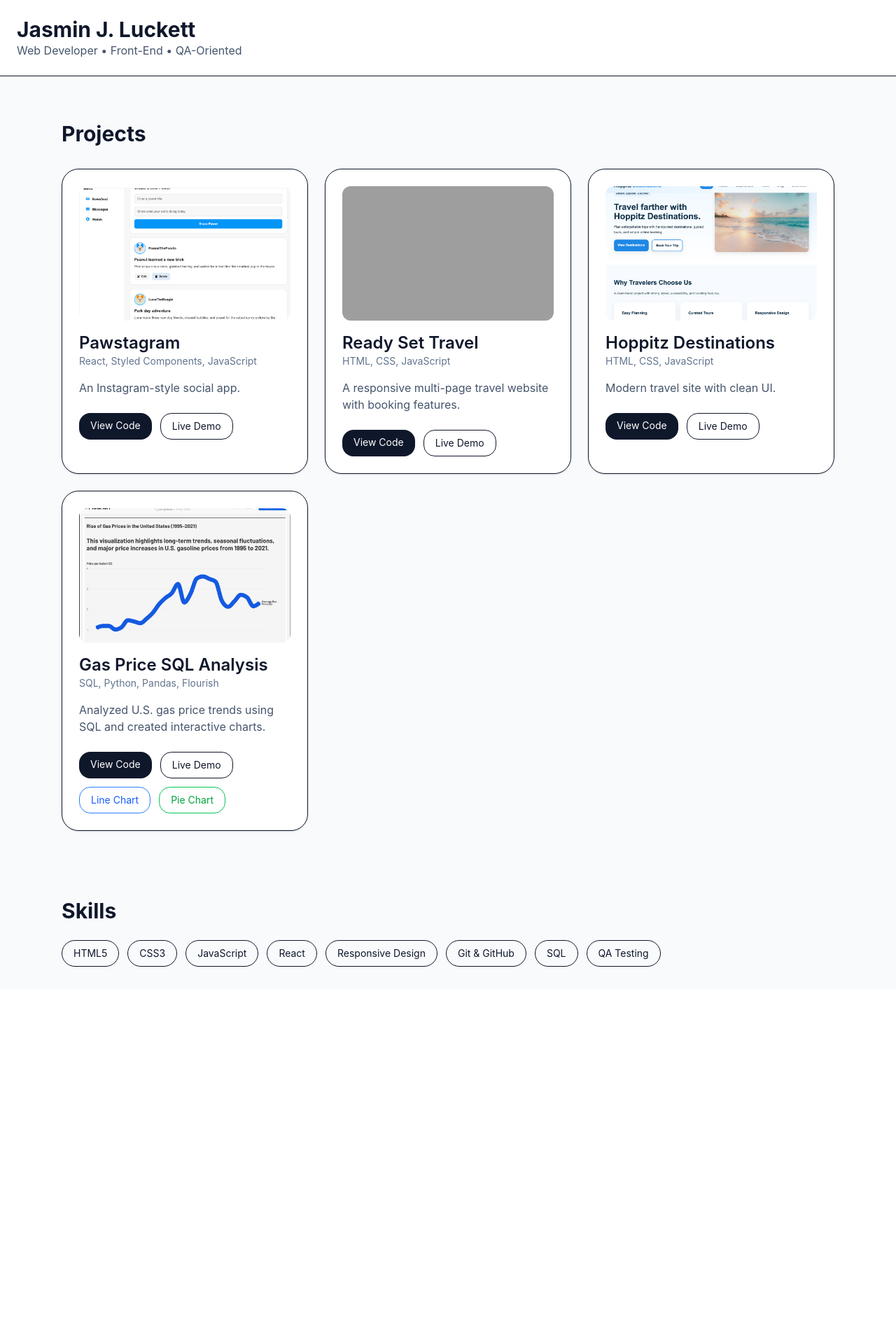
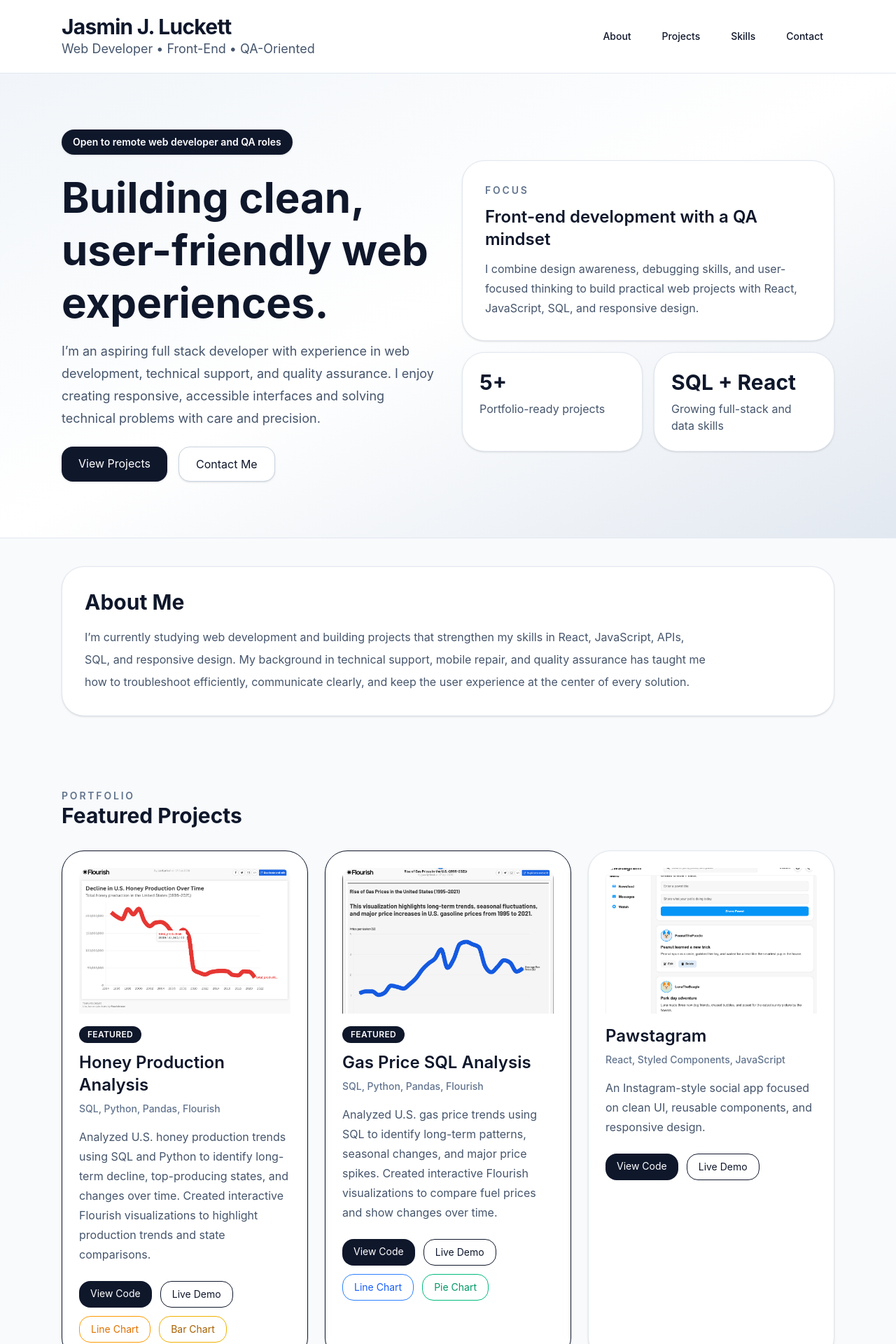
Before and after one commit to LuckettJasmin-FS-4/Jasmin-Portfolio, a React (Vite) app: page / in a window 1280 px wide. Shown: the top 1920 px of the page at 70% size. Before the commit the page ends 1413 px from the top, so only its background shows below. Built offline with nearby package versions, Linux system fonts and the light colour scheme; grey boxes are pictures that could not be loaded.

Commit message:
Add honey project and fix portfolio links

```diff
--- a/package.json
+++ b/package.json
@@ -11,6 +11,7 @@
   },
   "dependencies": {
     "@tailwindcss/vite": "^4.2.2",
+    "framer-motion": "^12.38.0",
     "react": "^19.2.4",
     "react-dom": "^19.2.4",
     "tailwindcss": "^4.2.2"
--- a/src/App.jsx
+++ b/src/App.jsx
@@ -2,48 +2,90 @@ import pawstagramImg from "./assets/pawstagram.png";
 import travelImg from "./assets/travel.png";
 import hoppitzImg from "./assets/hoppitz.png";
 import lineChartImg from "./assets/lineChart.png";
+import honeyChartImg from "./assets/honeyChart.png";
 
 export default function JasminPortfolio() {
   const projects = [
     {
+      title: "Honey Production Analysis",
+      tech: "SQL, Python, Pandas, Flourish",
+      description:
+        "Analyzed U.S. honey production trends using SQL and Python to identify long-term decline, top-producing states, and changes over time. Created interactive Flourish visualizations to highlight production trends and state comparisons.",
+      github: "https://github.com/LuckettJasmin-FS-4/honey-production-analysis",
+      demo:"https://www.kaggle.com/code/jasminluckett/decline-in-u-s-honey-production-a-sql-and-data-a",
+      charts: [
+        {
+          label: "Line Chart",
+          url: "https://public.flourish.studio/visualisation/28571157/",
+          style:
+            "rounded-2xl border border-amber-500 px-4 py-2 text-sm text-amber-600 transition hover:bg-amber-50",
+        },
+        {
+          label: "Bar Chart",
+          url: "https://public.flourish.studio/visualisation/28573476/",
+          style:
+            "rounded-2xl border border-yellow-500 px-4 py-2 text-sm text-yellow-700 transition hover:bg-yellow-50",
+        },
+      ],
+      image: honeyChartImg,
+      featured: true,
+    },
+    {
+      title: "Gas Price SQL Analysis",
+      tech: "SQL, Python, Pandas, Flourish",
+      description:
+        "Analyzed U.S. gas price trends using SQL to identify long-term patterns, seasonal changes, and major price spikes. Created interactive Flourish visualizations to compare fuel prices and show changes over time.",
+      github: "https://github.com/LuckettJasmin-FS-4/gas-price-sql-analysis",
+      demo: "https://www.kaggle.com/code/jasminluckett/rise-of-gas-prices-in-the-u-s-a-sql-analysis",
+      charts: [
+        {
+          label: "Line Chart",
+          url: "https://public.flourish.studio/visualisation/28566700/",
+          style:
+            "rounded-2xl border border-blue-500 px-4 py-2 text-sm text-blue-600 transition hover:bg-blue-50",
+        },
+        {
+          label: "Pie Chart",
+          url: "https://public.flourish.studio/visualisation/28567731/",
+          style:
+            "rounded-2xl border border-emerald-500 px-4 py-2 text-sm text-emerald-600 transition hover:bg-emerald-50",
+        },
+      ],
+      image: lineChartImg,
+      featured: true,
+    },
+    {
       title: "Pawstagram",
       tech: "React, Styled Components, JavaScript",
-      description: "An Instagram-style social app.",
+      description:
+        "An Instagram-style social app focused on clean UI, reusable components, and responsive design.",
       github: "https://github.com/LuckettJasmin-FS-4/luckett-jasmin-dev2501a",
       demo: "https://your-pawstagram-demo-link.com",
+      charts: [],
       image: pawstagramImg,
+      featured: false,
     },
     {
       title: "Ready Set Travel",
       tech: "HTML, CSS, JavaScript",
       description:
-        "A responsive multi-page travel website with booking features.",
+        "A responsive multi-page travel website with destination pages, booking features, and polished layout design.",
       github: "https://github.com/ePortfolios/wdv119-LuckettJasmin-FS-2",
       demo: "https://your-readysettravel-demo-link.com",
+      charts: [],
       image: travelImg,
+      featured: false,
     },
     {
       title: "Hoppitz Destinations",
       tech: "HTML, CSS, JavaScript",
-      description: "Modern travel site with clean UI.",
+      description:
+        "A modern travel website with a clean interface, responsive layout, and visually engaging design.",
       github: "https://github.com/LuckettJasmin-FS-4/hoppitz-destinations",
       demo: "https://your-hoppitz-demo-link.com",
+      charts: [],
       image: hoppitzImg,
-    },
-    {
-      title: "Gas Price SQL Analysis",
-      tech: "SQL, Python, Pandas, Flourish",
-      description:
-        "Analyzed U.S. gas price trends using SQL and created interactive charts.",
-      github:
-        "https://github.com/LuckettJasmin-FS-4/gas-price-sql-analysis",
-      demo:
-        "https://www.kaggle.com/code/jasminluckett/rise-of-gas-prices-in-the-u-s-a-sql-analysis",
-      lineChart:
-        "https://public.flourish.studio/visualisation/28566700/",
-      pieChart:
-        "https://public.flourish.studio/visualisation/28567731/",
-      image: lineChartImg,
+      featured: false,
     },
   ];
 
@@ -53,45 +95,177 @@ export default function JasminPortfolio() {
     "JavaScript",
     "React",
     "Responsive Design",
+    "Accessibility",
     "Git & GitHub",
     "SQL",
+    "Python",
+    "Pandas",
     "QA Testing",
+    "Debugging",
   ];
 
   return (
     <div className="min-h-screen bg-slate-50 text-slate-900">
-      <header className="border-b bg-white p-6">
-        <h1 className="text-3xl font-bold">Jasmin J. Luckett</h1>
-        <p className="text-slate-600">
+      <header className="sticky top-0 z-50 border-b border-slate-200 bg-white/90 backdrop-blur">
+        <div className="mx-auto flex max-w-6xl flex-col gap-4 px-6 py-5 md:flex-row md:items-center md:justify-between">
+          <div>
+            <h1 className="text-3xl font-bold tracking-tight">
+              Jasmin J. Luckett
+            </h1>
+            <p className="text-lg text-slate-600">
               Web Developer • Front-End • QA-Oriented
             </p>
+          </div>
+
+          <nav className="flex flex-wrap gap-3 text-sm font-medium">
+            <a
+              href="#about"
+              className="rounded-full px-4 py-2 transition hover:bg-slate-100"
+            >
+              About
+            </a>
+            <a
+              href="#projects"
+              className="rounded-full px-4 py-2 transition hover:bg-slate-100"
+            >
+              Projects
+            </a>
+            <a
+              href="#skills"
+              className="rounded-full px-4 py-2 transition hover:bg-slate-100"
+            >
+              Skills
+            </a>
+            <a
+              href="#contact"
+              className="rounded-full px-4 py-2 transition hover:bg-slate-100"
+            >
+              Contact
+            </a>
+          </nav>
+        </div>
       </header>
 
       <main>
-        {/* PROJECTS */}
+        <section className="relative overflow-hidden border-b border-slate-200 bg-gradient-to-br from-slate-100 via-white to-slate-200">
+          <div className="mx-auto grid max-w-6xl gap-10 px-6 py-20 md:grid-cols-2 md:items-center">
+            <div className="space-y-6">
+              <p className="inline-block rounded-full bg-slate-900 px-4 py-2 text-sm font-semibold text-white shadow-sm">
+                Open to remote web developer and QA roles
+              </p>
+
+              <div className="space-y-4">
+                <h2 className="text-5xl font-bold leading-tight md:text-6xl">
+                  Building clean, user-friendly web experiences.
+                </h2>
+                <p className="max-w-xl text-lg leading-8 text-slate-600">
+                  I’m an aspiring full stack developer with experience in web
+                  development, technical support, and quality assurance. I enjoy
+                  creating responsive, accessible interfaces and solving
+                  technical problems with care and precision.
+                </p>
+              </div>
+
+              <div className="flex flex-wrap gap-4">
+                <a
+                  href="#projects"
+                  className="rounded-2xl bg-slate-900 px-6 py-3 text-white shadow-sm transition hover:-translate-y-1 hover:shadow-md"
+                >
+                  View Projects
+                </a>
+                <a
+                  href="#contact"
+                  className="rounded-2xl border border-slate-300 bg-white px-6 py-3 shadow-sm transition hover:-translate-y-1 hover:shadow-md"
+                >
+                  Contact Me
+                </a>
+              </div>
+            </div>
+
+            <div className="grid gap-4">
+              <div className="rounded-[2rem] border border-slate-200 bg-white p-8 shadow-sm transition hover:-translate-y-1 hover:shadow-md">
+                <p className="text-sm font-semibold uppercase tracking-[0.2em] text-slate-500">
+                  Focus
+                </p>
+                <h3 className="mt-3 text-2xl font-semibold">
+                  Front-end development with a QA mindset
+                </h3>
+                <p className="mt-3 leading-7 text-slate-600">
+                  I combine design awareness, debugging skills, and
+                  user-focused thinking to build practical web projects with
+                  React, JavaScript, SQL, and responsive design.
+                </p>
+              </div>
+
+              <div className="grid gap-4 sm:grid-cols-2">
+                <div className="rounded-[2rem] border border-slate-200 bg-white p-6 shadow-sm transition hover:-translate-y-1 hover:shadow-md">
+                  <p className="text-3xl font-bold">5+</p>
+                  <p className="mt-2 text-slate-600">
+                    Portfolio-ready projects
+                  </p>
+                </div>
+                <div className="rounded-[2rem] border border-slate-200 bg-white p-6 shadow-sm transition hover:-translate-y-1 hover:shadow-md">
+                  <p className="text-3xl font-bold">SQL + React</p>
+                  <p className="mt-2 text-slate-600">
+                    Growing full-stack and data skills
+                  </p>
+                </div>
+              </div>
+            </div>
+          </div>
+        </section>
+
+        <section id="about" className="mx-auto max-w-6xl px-6 py-10">
+          <div className="rounded-[2rem] border border-slate-200 bg-white p-8 shadow-sm transition hover:shadow-md">
+            <h2 className="text-3xl font-bold">About Me</h2>
+            <p className="mt-4 max-w-4xl leading-8 text-slate-600">
+              I’m currently studying web development and building projects that
+              strengthen my skills in React, JavaScript, APIs, SQL, and
+              responsive design. My background in technical support, mobile
+              repair, and quality assurance has taught me how to troubleshoot
+              efficiently, communicate clearly, and keep the user experience at
+              the center of every solution.
+            </p>
+          </div>
+        </section>
+
         <section id="projects" className="mx-auto max-w-6xl px-6 py-16">
-          <h2 className="text-3xl font-bold">Projects</h2>
+          <div className="flex flex-wrap items-end justify-between gap-4">
+            <div>
+              <p className="text-sm font-semibold uppercase tracking-[0.2em] text-slate-500">
+                Portfolio
+              </p>
+              <h2 className="text-3xl font-bold">Featured Projects</h2>
+            </div>
+          </div>
 
-          <div className="mt-8 grid gap-6 md:grid-cols-3">
+          <div className="mt-8 grid gap-6 md:grid-cols-2 xl:grid-cols-3">
             {projects.map((project) => (
               <article
                 key={project.title}
-                className="rounded-3xl border bg-white p-6 shadow-sm"
+                className={`group rounded-[2rem] border bg-white p-6 shadow-sm transition duration-300 hover:-translate-y-2 hover:shadow-xl ${
+                  project.featured ? "border-slate-900" : "border-slate-200"
+                }`}
               >
+                <div className="overflow-hidden rounded-2xl">
                   <img
                     src={project.image}
                     alt={project.title}
-                  className="mb-4 h-48 w-full rounded-xl object-cover"
+                    className="mb-4 h-52 w-full object-cover transition duration-300 group-hover:scale-105"
                   />
+                </div>
 
-                <h3 className="text-2xl font-semibold">
-                  {project.title}
-                </h3>
-                <p className="text-sm text-slate-500">
+                {project.featured && (
+                  <span className="mb-3 inline-flex rounded-full bg-slate-900 px-3 py-1 text-xs font-semibold uppercase tracking-wide text-white">
+                    Featured
+                  </span>
+                )}
+
+                <h3 className="text-2xl font-semibold">{project.title}</h3>
+                <p className="mt-2 text-sm font-medium text-slate-500">
                   {project.tech}
                 </p>
-
-                <p className="mt-4 text-slate-600">
+                <p className="mt-4 leading-7 text-slate-600">
                   {project.description}
                 </p>
 
@@ -100,7 +274,7 @@ export default function JasminPortfolio() {
                     href={project.github}
                     target="_blank"
                     rel="noreferrer"
-                    className="rounded-2xl bg-slate-900 px-4 py-2 text-sm text-white"
+                    className="rounded-2xl bg-slate-900 px-4 py-2 text-sm text-white transition hover:opacity-90"
                   >
                     View Code
                   </a>
@@ -109,50 +283,86 @@ export default function JasminPortfolio() {
                     href={project.demo}
                     target="_blank"
                     rel="noreferrer"
-                    className="rounded-2xl border px-4 py-2 text-sm"
+                    className="rounded-2xl border border-slate-900 px-4 py-2 text-sm transition hover:bg-slate-50"
                   >
                     Live Demo
                   </a>
 
-                  {project.lineChart && (
+                  {project.charts &&
+                    project.charts.map((chart) => (
                       <a
-                      href={project.lineChart}
+                        key={chart.label}
+                        href={chart.url}
                         target="_blank"
                         rel="noreferrer"
-                      className="rounded-2xl border border-blue-500 px-4 py-2 text-sm text-blue-600"
+                        className={chart.style}
                       >
-                      Line Chart
+                        {chart.label}
                       </a>
-                  )}
-
-                  {project.pieChart && (
-                    <a
-                      href={project.pieChart}
-                      target="_blank"
-                      rel="noreferrer"
-                      className="rounded-2xl border border-green-500 px-4 py-2 text-sm text-green-600"
-                    >
-                      Pie Chart
-                    </a>
-                  )}
+                    ))}
                 </div>
               </article>
             ))}
           </div>
         </section>
 
-        {/* SKILLS */}
-        <section id="skills" className="mx-auto max-w-6xl px-6 py-8">
-          <h2 className="text-3xl font-bold">Skills</h2>
+        <section id="skills" className="mx-auto max-w-6xl px-6 py-10">
+          <div className="rounded-[2rem] border border-slate-200 bg-white p-8 shadow-sm transition hover:shadow-md">
+            <p className="text-sm font-semibold uppercase tracking-[0.2em] text-slate-500">
+              Tech Stack
+            </p>
+            <h2 className="mt-2 text-3xl font-bold">Skills</h2>
+
             <div className="mt-6 flex flex-wrap gap-3">
               {skills.map((skill) => (
                 <span
                   key={skill}
-                className="rounded-full border px-4 py-2 text-sm"
+                  className="rounded-full border border-slate-300 bg-slate-50 px-4 py-2 text-sm font-medium transition hover:bg-slate-100"
                 >
                   {skill}
                 </span>
               ))}
+            </div>
+          </div>
+        </section>
+
+        <section id="contact" className="mx-auto max-w-6xl px-6 py-16">
+          <div className="rounded-[2rem] bg-slate-900 p-8 text-white shadow-sm">
+            <h2 className="text-3xl font-bold">Let’s Connect</h2>
+            <p className="mt-4 max-w-2xl leading-8 text-slate-300">
+              I’m looking for opportunities in web development, front-end
+              development, and QA. Reach out to talk about projects,
+              internships, or remote roles.
+            </p>
+
+            <div className="mt-6 space-y-3 text-lg">
+              <p>Email: luckettjasmin@gmail.com</p>
+              <p>Phone: (318) 730-3200</p>
+
+              <p>
+                GitHub:{" "}
+                <a
+                  href="https://github.com/LuckettJasmin-FS-4"
+                  target="_blank"
+                  rel="noreferrer"
+                  className="underline"
+                >
+                  LuckettJasmin-FS-4
+                </a>
+              </p>
+
+              <p>
+                Portfolio:{" "}
+                <a
+                  href="https://jasmin-portfolio-iota.vercel.app"
+                  target="_blank"
+                  rel="noreferrer"
+                  className="underline"
+                >
+                  jasmin-portfolio-iota.vercel.app
+                </a>
+              </p>
+            </div>
           </div>
         </section>
       </main>
```
Also changed, not shown: src/assets/honeyChart.png (added), 1 other file (tests, documents, lock files or other folders). Lines whose indentation alone changed are shown as unchanged.
